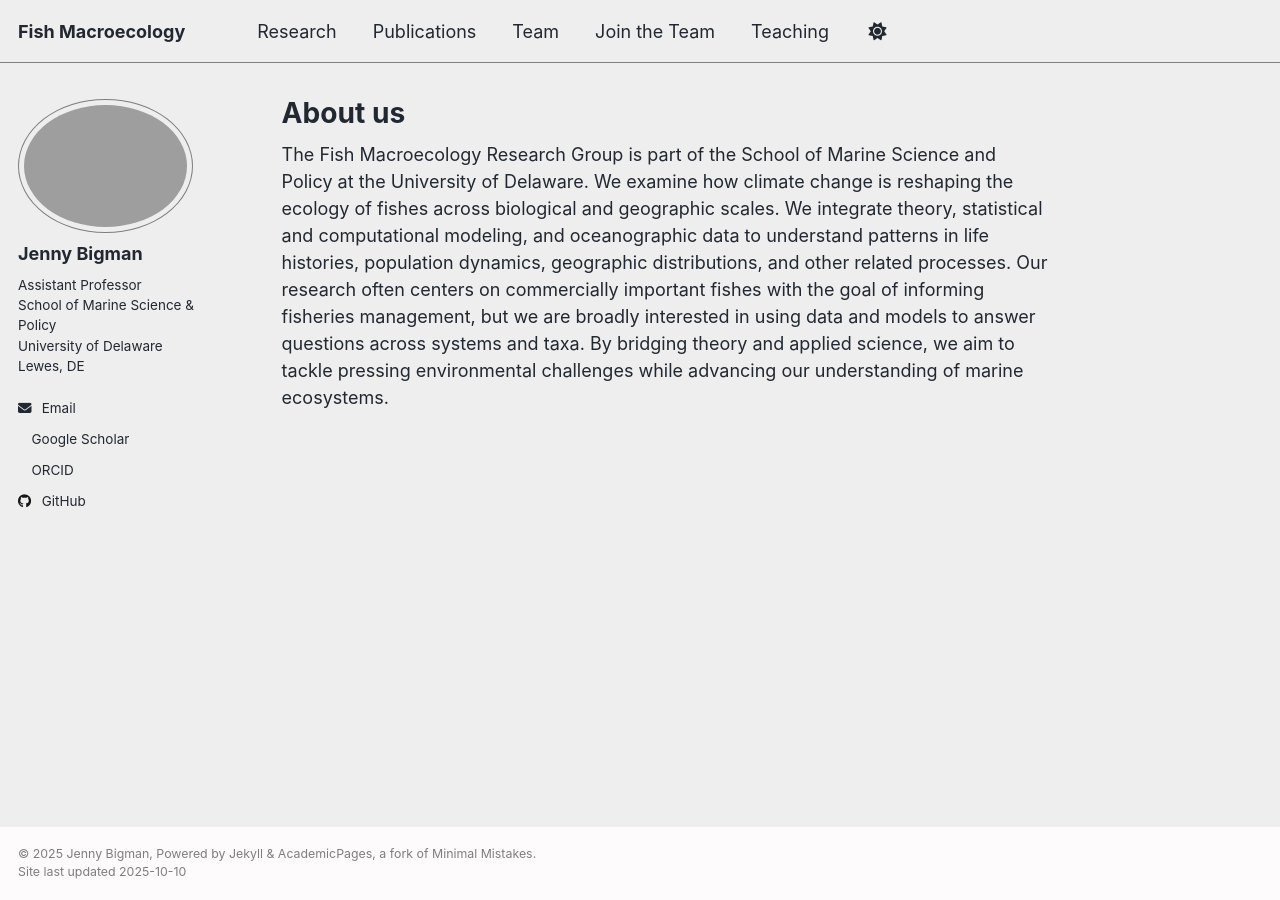
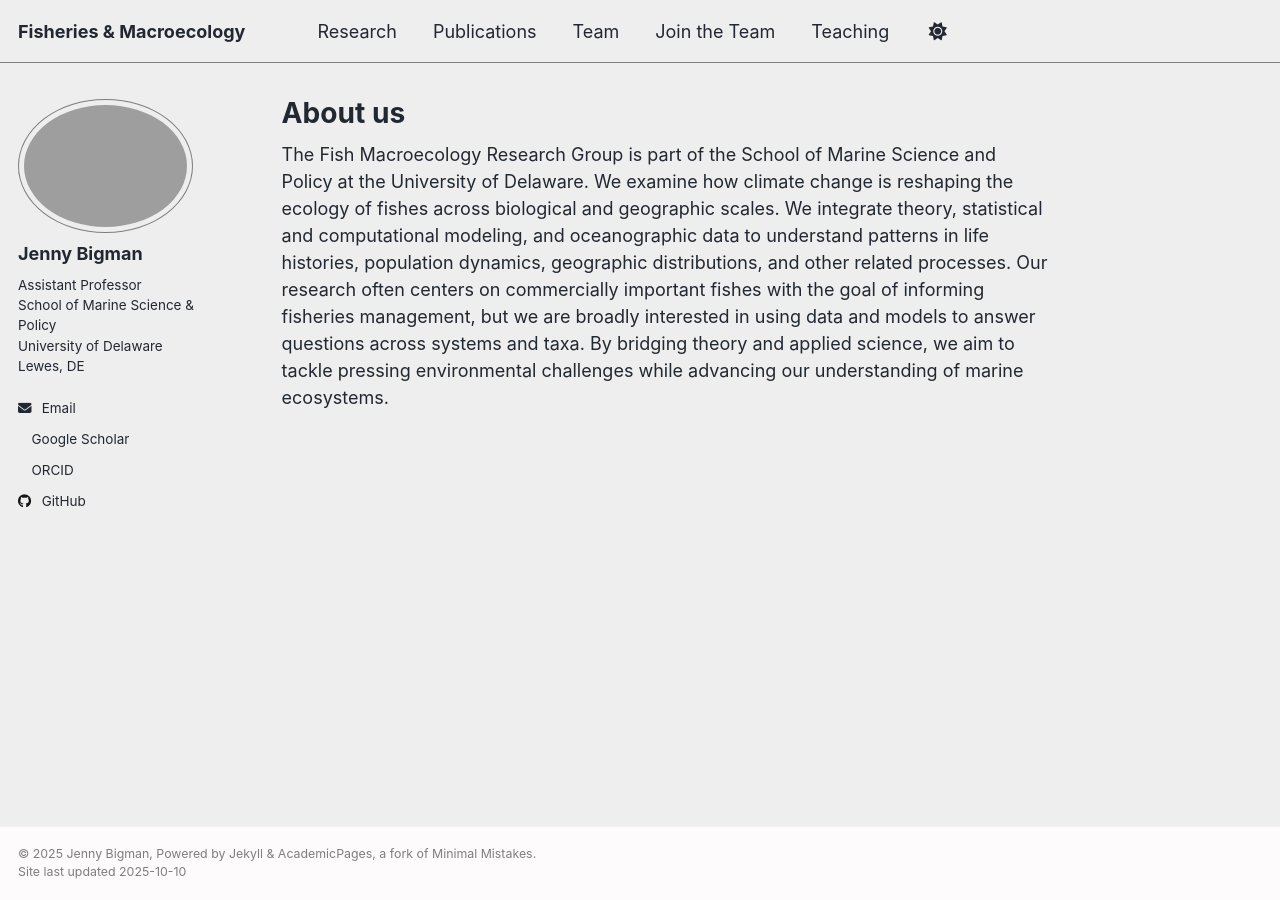
Before and after one commit to jennybigman/jennybigman.github.io, a Jekyll site: the page built from _pages/about.md, in a window 1280 px wide. Built offline with Jekyll 4.4.1, drawn with Linux system fonts in a browser that asks for light colours; a style sheet for code colours, icons or effects is not loaded.

Commit message:
Update _config.yml

```diff
--- a/_config.yml
+++ b/_config.yml
@@ -10,7 +10,7 @@
 # Basic Site Settings
 locale                   : "en-US"
 site_theme               : "air" # Currently available options are "default", "air"
-title                    : "Fish Macroecology"
+title                    : "Fisheries & Macroecology"
 title_separator          : "-"
 name                     : &name "Jenny Bigman"
 description              : &description "Assistant Professor"
```
